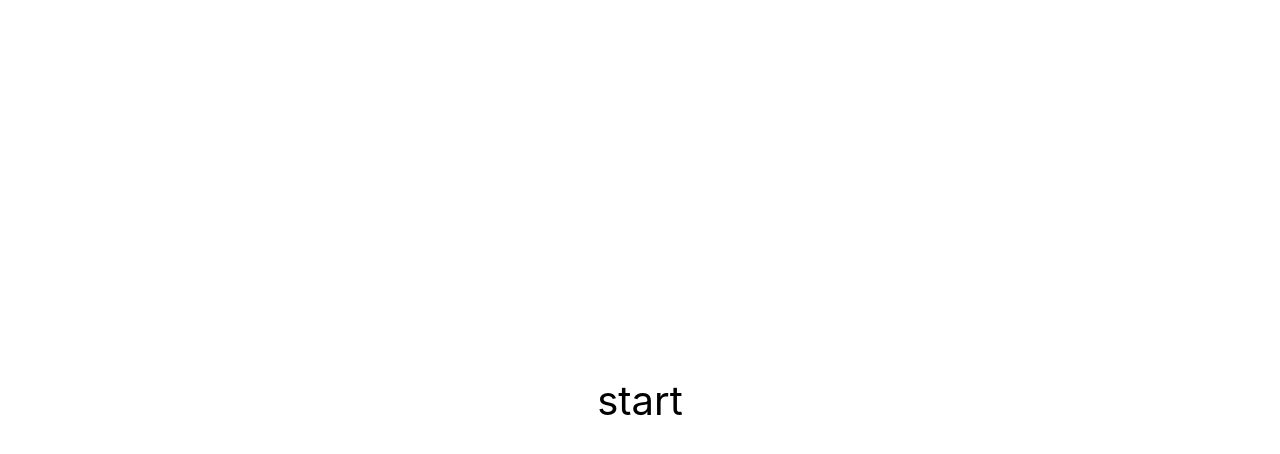
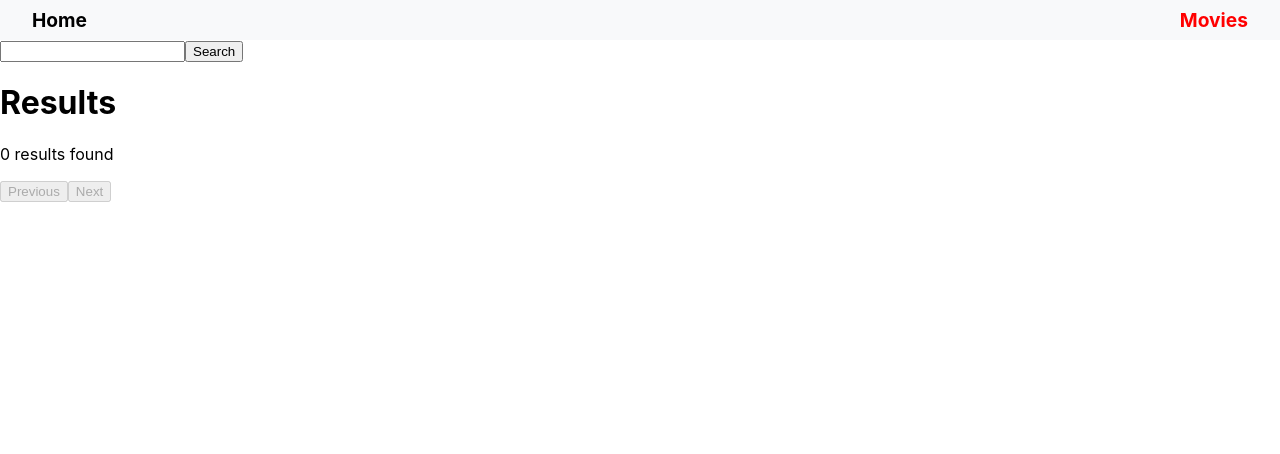
Before and after one commit to Kilivnik/goit-react-hw-05-movies, a React (Create React App) app: page /movies in a window 1280 px wide. Shown: the top 454 px of the page. Built offline with nearby package versions, Linux system fonts and the light colour scheme.

Commit message:
add home

```diff
--- a/package.json
+++ b/package.json
@@ -7,8 +7,10 @@
     "@testing-library/jest-dom": "^5.16.3",
     "@testing-library/react": "^12.1.4",
     "@testing-library/user-event": "^13.5.0",
+    "axios": "^1.6.0",
     "react": "^18.1.0",
     "react-dom": "^18.1.0",
+    "react-router-dom": "^6.18.0",
     "react-scripts": "5.0.1",
     "web-vitals": "^2.1.3"
   },
--- a/src/components/App.jsx
+++ b/src/components/App.jsx
@@ -1,16 +1,37 @@
+import { Routes, Route, NavLink } from 'react-router-dom';
+import { lazy, Suspense } from 'react';
+import styles from './App.module.css';
+
+const Home = lazy(() => import('../components/Home/Home'));
+const Movies = lazy(() => import('../components/Movies/Movies'));
+
 export const App = () => {
   return (
-    <div
-      style={{
-        height: '100vh',
-        display: 'flex',
-        justifyContent: 'center',
-        alignItems: 'center',
-        fontSize: 40,
-        color: '#010101',
-      }}
-    >
-      start
-    </div>
+    <>
+      <nav className={styles.nav}>
+        <NavLink
+          className={({ isActive }) =>
+            `${styles['NavLink']} ${isActive ? styles.Active : ''}`
+          }
+          to="/"
+        >
+          Home
+        </NavLink>
+        <NavLink
+          className={({ isActive }) =>
+            `${styles['NavLink']} ${isActive ? styles.Active : ''}`
+          }
+          to="movies"
+        >
+          Movies
+        </NavLink>
+      </nav>
+      <Suspense fallback={<div>Loading...</div>}>
+        <Routes>
+          <Route path="/" element={<Home />} />
+          <Route path="movies" element={<Movies />} />
+        </Routes>
+      </Suspense>
+    </>
   );
 };
--- /dev/null
+++ b/src/components/App.module.css
@@ -0,0 +1,19 @@
+.nav {
+    display: flex;
+
+    justify-content: space-between;
+    align-items: center;
+    padding: 0.5rem 2rem;
+    background-color: #f8f9fa;
+}
+
+.nav .NavLink {
+    color: #000;
+    font-size: 1.2rem;
+    font-weight: bold;
+    text-decoration: none;
+}
+
+.NavLink.Active {
+    color: red;
+}
--- /dev/null
+++ b/src/components/Home/Home.jsx
@@ -0,0 +1,36 @@
+import { fetchTrendingMovies } from '../services/API';
+import { useState, useEffect } from 'react';
+import { Link } from 'react-router-dom';
+import styles from './Home.module.css';
+
+const Home = () => {
+  const [movies, setMovies] = useState([]);
+  useEffect(() => {
+    fetchTrendingMovies()
+      .then(movies => {
+        setMovies(movies);
+      })
+      .catch(error => {
+        console.log(error);
+      });
+  }, []);
+
+  return (
+    <>
+      <h1 className={styles.title}>Trending films</h1>
+      {movies && (
+        <ul className={styles.list}>
+          {movies.map(movie => (
+            <li className={styles.item} key={movie.id}>
+              <Link className={styles.link} to={`/movies/${movie.id}`}>
+                {movie.title}
+              </Link>
+            </li>
+          ))}
+        </ul>
+      )}
+    </>
+  );
+};
+
+export default Home;
--- /dev/null
+++ b/src/components/Home/Home.module.css
@@ -0,0 +1,38 @@
+.title {
+    font-size: 48px;
+    color: #000;
+    font-weight: bold;
+    text-align: center;
+    margin-top: 20px;
+}
+
+.list {
+    display: grid;
+    grid-template-columns: repeat(auto-fit, minmax(200px, 1fr));
+    grid-gap: 20px;
+    justify-content: center;
+    align-items: center;
+    margin-top: 20px;
+}
+
+.item {
+    width: 100%;
+    height: 100px;
+    display: flex;
+    justify-content: center;
+    align-items: center;
+    border-radius: 10px;
+    background-color: #fff;
+    margin-bottom: 10px;
+    box-shadow: 0px 0px 10px #000;
+}
+
+.item:hover {
+    box-shadow: 0px 0px 20px #000;
+}
+
+.link {
+    text-decoration: none;
+    color: #000;
+    margin-right: 10px;
+}
--- /dev/null
+++ b/src/components/Movies/Movies.jsx
@@ -0,0 +1,143 @@
+import { fetchSearchMovie } from '../services/API';
+import { useState, useEffect } from 'react';
+import { Link, useSearchParams } from 'react-router-dom';
+import styles from './Movies.module.css';
+
+const Movies = () => {
+  const [movies, setMovies] = useState([]);
+  const [search, setSearch] = useState('');
+  const [loading, setLoading] = useState(false);
+  const [error, setError] = useState(false);
+  const [page, setPage] = useState(1);
+  const [totalPages, setTotalPages] = useState(1);
+  const [totalResults, setTotalResults] = useState(0);
+  const [searchParams, setSearchParams] = useSearchParams();
+  const searchUrl = searchParams.get('search');
+  const pageUrl = searchParams.get('page');
+
+  const searchMovie = e => {
+    e.preventDefault();
+    if (!search) {
+      return;
+    }
+    setSearchParams({ search: search, page: page });
+    setLoading(true);
+    setError(false);
+    setMovies([]);
+    setPage(1);
+    setTotalPages(1);
+    setTotalResults(0);
+    fetchSearchMovie(search, page)
+      .then(data => {
+        setMovies(data.results);
+        setTotalPages(data.total_pages);
+        setTotalResults(data.total_results);
+        setLoading(false);
+      })
+      .catch(error => {
+        setError(true);
+        setLoading(false);
+      });
+  };
+  const nextPage = () => {
+    if (page < totalPages) {
+      setPage(page + 1);
+      setSearchParams({ search: search, page: page + 1 });
+      fetchSearchMovie(search, page + 1)
+        .then(data => {
+          setMovies(movies.concat(data.results));
+        })
+        .catch(error => {
+          setError(true);
+        });
+    }
+  };
+  const previousPage = () => {
+    if (page > 1) {
+      setPage(page - 1);
+      setSearchParams({ search: search, page: page - 1 });
+      fetchSearchMovie(search, page - 1)
+        .then(data => {
+          setMovies(data.results);
+        })
+        .catch(error => {
+          setError(true);
+        });
+    }
+  };
+
+  useEffect(() => {
+    if (searchUrl && pageUrl) {
+      fetchSearchMovie(searchUrl, pageUrl)
+        .then(data => {
+          setMovies(data.results);
+          setTotalPages(data.total_pages);
+          setTotalResults(data.total_results);
+          setLoading(false);
+        })
+        .catch(error => {
+          setError(true);
+          setLoading(false);
+        });
+    } else {
+      setSearch('');
+      setMovies([]);
+      setTotalResults(0);
+      setTotalPages(1);
+    }
+  }, [searchUrl, pageUrl]);
+  return (
+    <>
+      <form className={styles.form} onSubmit={searchMovie}>
+        <input
+          type="text"
+          value={search}
+          onChange={e => setSearch(e.target.value)}
+        />
+        <button type="submit">Search</button>
+      </form>
+      {loading && <div>Loading...</div>}
+      {error && <div>Error</div>}
+      {movies && (
+        <>
+          <h1 className={styles.title}>Results</h1>
+          <p className={styles.total}>{totalResults} results found</p>
+          <ul className={styles.list}>
+            {movies &&
+              movies.map(movie => (
+                <li className={styles.list_item} key={movie.id}>
+                  {movie.poster_path && (
+                    <img
+                      className={styles.img}
+                      src={`https://image.tmdb.org/t/p/w500${movie.poster_path}`}
+                      alt={movie.title}
+                    />
+                  )}
+
+                  <Link className={styles.link} to={`/movies/${movie.id}`}>
+                    {movie.title}
+                  </Link>
+                </li>
+              ))}
+          </ul>
+          <button
+            className={styles.nav_btn}
+            onClick={previousPage}
+            disabled={page === 1}
+          >
+            Previous
+          </button>
+          <button
+            className={styles.nav_btn}
+            onClick={nextPage}
+            disabled={page === totalPages}
+          >
+            Next
+          </button>
+        </>
+      )}
+    </>
+  );
+};
+
+export default Movies;
--- /dev/null
+++ b/src/components/services/API.jsx
@@ -0,0 +1,30 @@
+import axios from 'axios';
+axios.defaults.baseURL = 'https://api.themoviedb.org/3/';
+const API_KEY = '4c250d742d3fa1acbadc30066c33a3e2';
+
+export async function fetchTrendingMovies() {
+  const response = await axios.get(`/trending/movie/day?${API_KEY}`);
+  return response.data.results;
+}
+
+export async function fetchSearchMovie(search, page) {
+  const response = await axios.get(
+    `/search/movie?${API_KEY}&query=${search}&page=${page}`
+  );
+  return response.data;
+}
+
+export async function fetchMovieDetails(movieId) {
+  const response = await axios.get(`/movie/${movieId}?${API_KEY}`);
+  return response.data;
+}
+
+export async function fetchMovieCredits(movieId) {
+  const response = await axios.get(`/movie/${movieId}/credits?${API_KEY}`);
+  return response.data;
+}
+
+export async function fetchMovieReviews(movieId) {
+  const response = await axios.get(`/movie/${movieId}/reviews?${API_KEY}`);
+  return response.data;
+}
--- a/src/index.js
+++ b/src/index.js
@@ -2,9 +2,14 @@ import React from 'react';
 import ReactDOM from 'react-dom/client';
 import { App } from 'components/App';
 import './index.css';
+import { BrowserRouter } from 'react-router-dom';
 
 ReactDOM.createRoot(document.getElementById('root')).render(
   <React.StrictMode>
-    <App />
+    <BrowserRouter>
+      <App />
+    </BrowserRouter>
   </React.StrictMode>
 );
+
+// basename = '/goit-react-hw-05-movies/';
```
Also changed, not shown: src/components/Movies/Movies.module.css (added), 1 other file (tests, documents, lock files or other folders).
